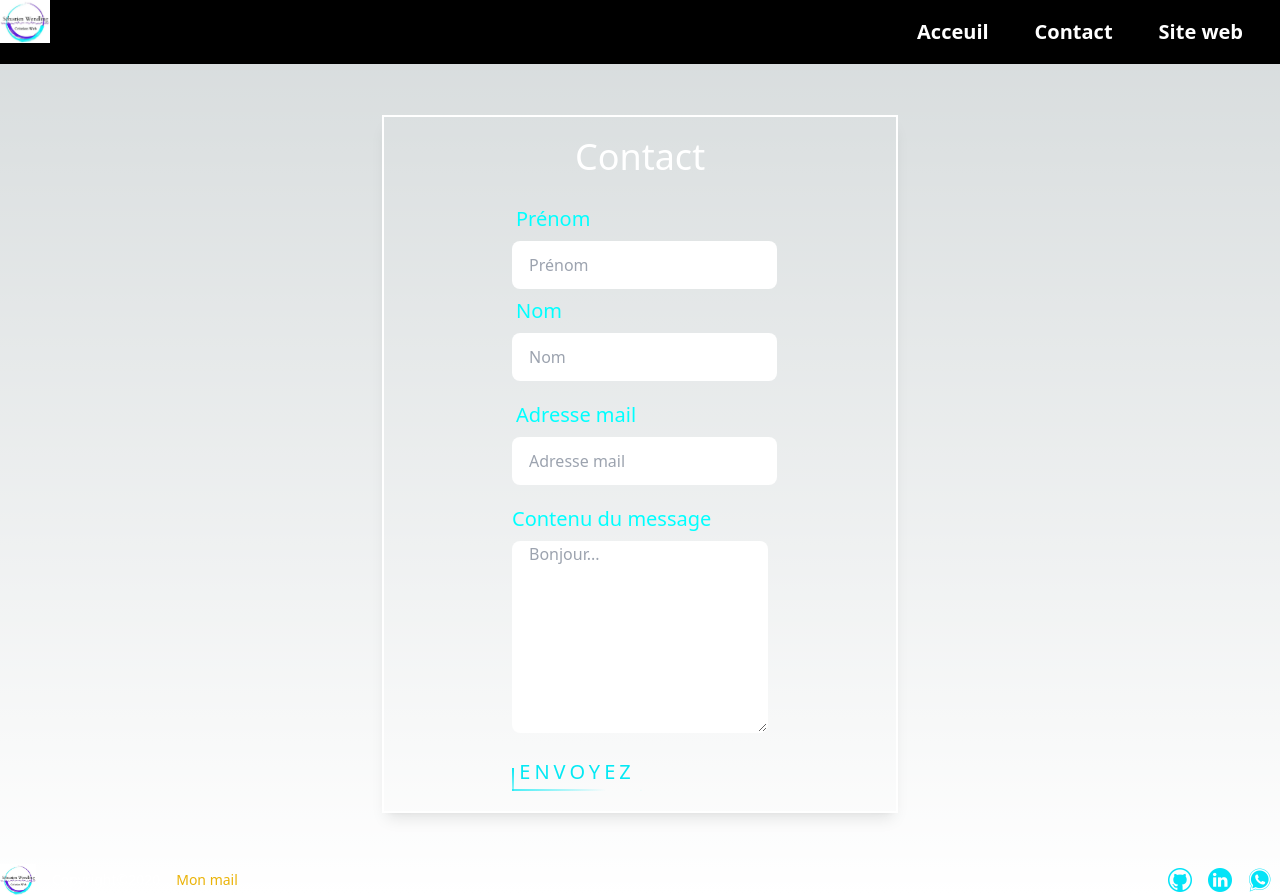
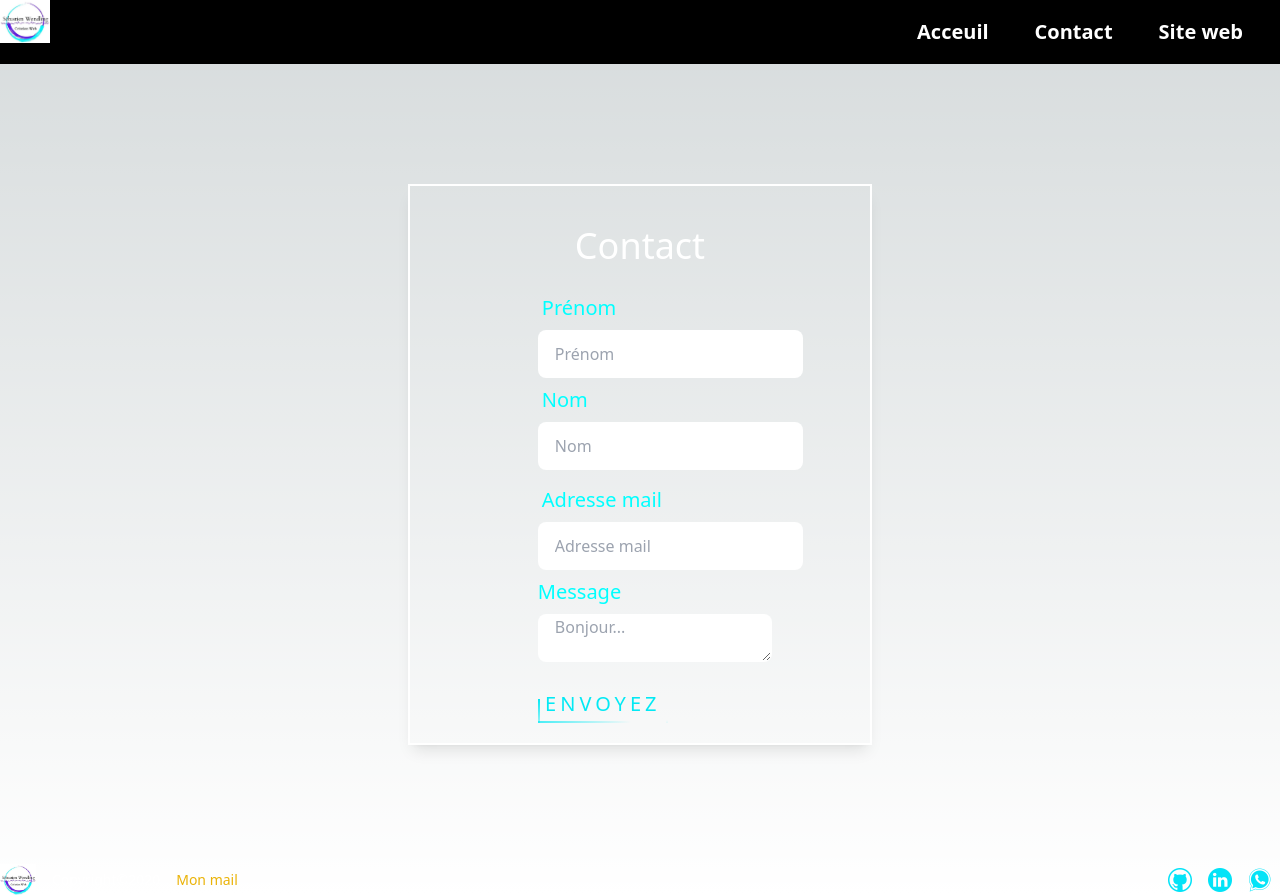
Before and after one commit to seb34110/portfolio, a Next.js app: page /contact in a window 1280 px wide. Built offline with nearby package versions, Linux system fonts and the light colour scheme.

Commit message:
modif contact

```diff
--- a/src/pages/components/profile.tsx
+++ b/src/pages/components/profile.tsx
@@ -5,8 +5,8 @@ export default function Profile() {
   return (
     <>
       <section className="hero">
-        <div className="hero-contant">
-          <div className="flex flex-col gap-5 w-55 text-center text-cyan-500">
+        <div className="hero-content">
+          <div className="flex flex-col gap-5 w-55 text-center flex justify-center text-cyan-500">
             <div className="flex gap-5 items-center">
               <div className="skeleton w-34 h-35 shrink-0">
                 <Image
--- a/src/pages/components/skills.tsx
+++ b/src/pages/components/skills.tsx
@@ -4,8 +4,8 @@ import Image from "next/image";
 export default function Skills() {
   return (
     <>
-      <section className="hero">
-        <div className="hero-contant ml-4 flex-row w-full md:w-1/2 flex hover:flex-row hover:animate-bounce delay-75">
+      <section className="">
+        <div className="ml-4 flex-row flex hover:flex-row hover:animate-bounce delay-75">
           <svg
             href="../icons/wordpress"
             data-name="wordpress"
--- a/src/pages/contact.tsx
+++ b/src/pages/contact.tsx
@@ -49,9 +49,10 @@ function Contact() {
   return (
     <>
       <Header />
-      <section className="hero flex justify-center items-center flex min-h-screen w-screen">
+      <section>
+        <div className="flex items-center justify-center min-h-screen">
           <div className="ring-2 ring-white shadow-lg hover:shadow-white text-xl">
-          <h1 className="flex justify-center mt-5 text-4xl mb-5">Contact</h1>
+            <h1 className="flex justify-center text-4xl mt-10 mb-5">Contact</h1>
             {/* Formulaire */}
             <form
               className="sm:w-1/2 ml-32 md:w-1/2"
@@ -63,7 +64,7 @@ function Contact() {
                   rapidement.
                 </p>
               )}
-            <div className="grid grid-cols-1 gap-3">
+              <div className="grid grid-cols-1 gap-2">
                 <div>
                   <div>
                     <label htmlFor="prenom" className="label">
@@ -114,14 +115,10 @@ function Contact() {
                     <small className="text-red-500">email requis.</small>
                   )}
                 </div>
-            </div>
-
-            <div className="mt-5 w-96">
-              <label htmlFor="contenu" className="flex justify-between mb-2">
-                Contenu du message
-              </label>
+                <div>
+                  <label htmlFor="contenu">Message</label>
                   <textarea
-                className="input flex justify-center sm:h-40 w-64 lg:h-48 w-64 md:h-32 w-64"
+                    className="input mt-2 mb-2"
                     placeholder="Bonjour..."
                     {...register("contenu", {
                       required: true,
@@ -131,7 +128,7 @@ function Contact() {
                     <small className="text-red-500">Message requis.</small>
                   )}
                 </div>
-            <div className="mt-5">
+                <div>
                   {!isLoading && (
                     <button className="neonButton mb-5">
                       <span></span>
@@ -142,7 +139,9 @@ function Contact() {
                     </button>
                   )}
                 </div>
+              </div>
             </form>
+          </div>
         </div>
       </section>
       <Footer />
```
Lines whose indentation alone changed are shown as unchanged.
